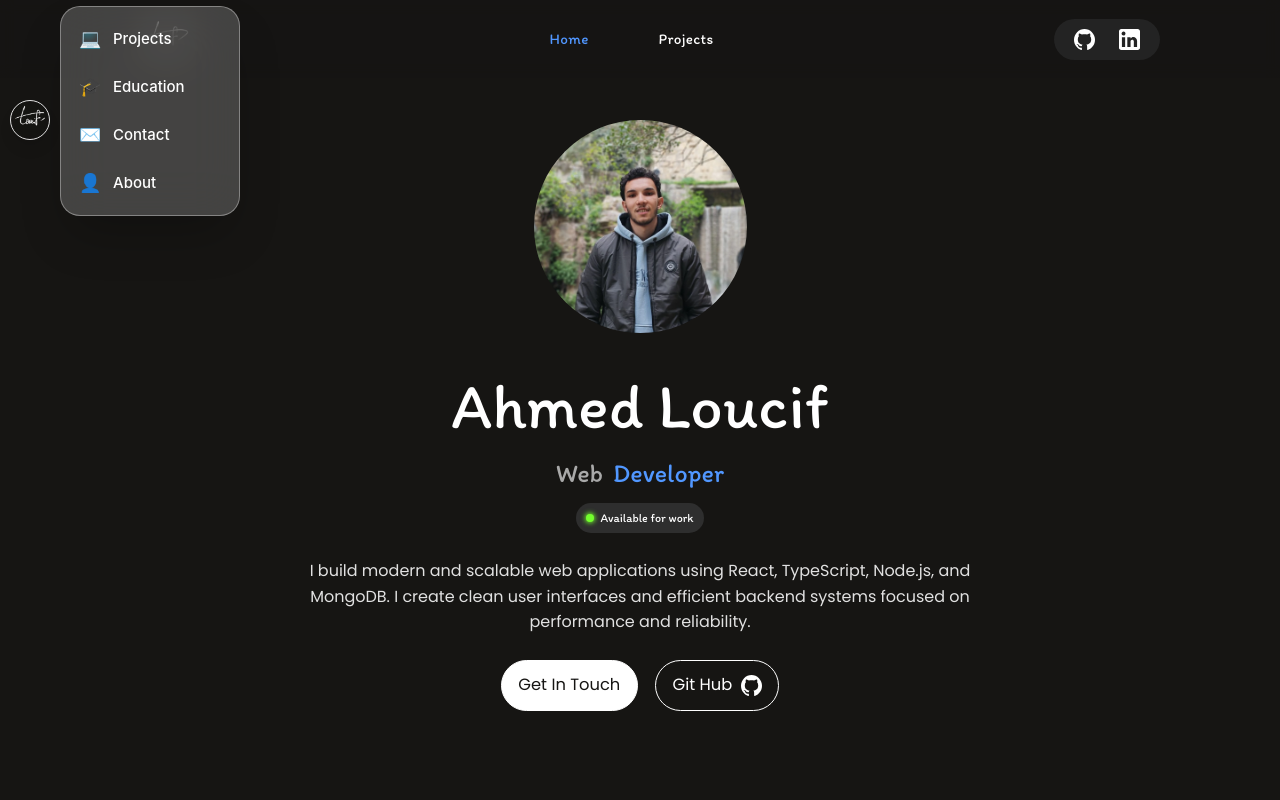
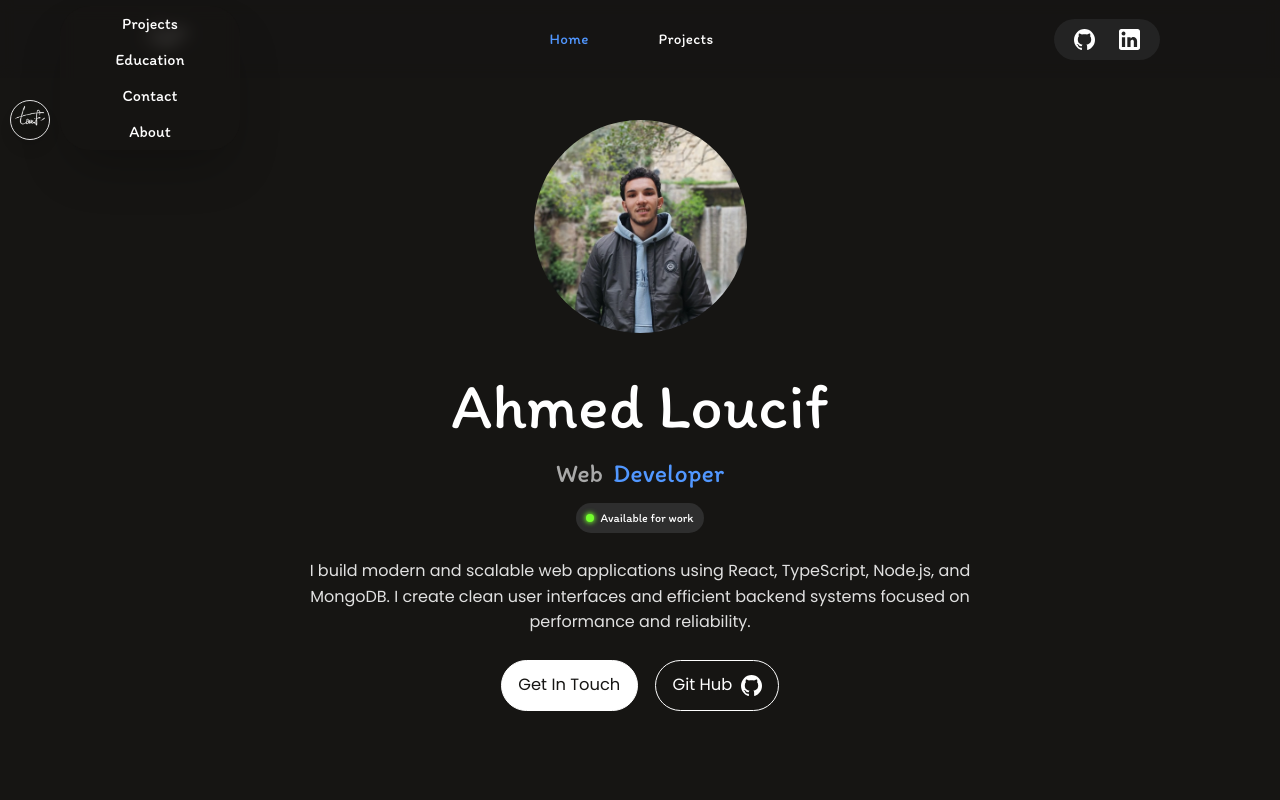
Before and after one commit to lo-ucif/lo__ucif-portfolio, a React (Vite) app: page / in a window 1280 px wide. Both pictures are taken after a click on the element 30 px from the left and 120 px from the top of the page. Shown: the top 800 px of the page. Built offline with nearby package versions, Linux system fonts and the light colour scheme; a web font is replaced by a local one.

Commit message:
quick ball 3 test

```diff
--- a/src/components/FloatingBubble.tsx
+++ b/src/components/FloatingBubble.tsx
@@ -12,10 +12,10 @@ const SIZE = 40;
 type Side = "left" | "right";
 
 const MENU = [
-  { icon: "💻", label: "Projects" },
-  { icon: "🎓", label: "Education" },
-  { icon: "✉️", label: "Contact" },
-  { icon: "👤", label: "About" },
+  { label: "Projects" },
+  { label: "Education" },
+  { label: "Contact" },
+  { label: "About" },
 ];
 
 const CARD_W = 180;
@@ -27,7 +27,12 @@ const CARD_H = MENU.length * ITEM_H + CARD_PADDING;
 const getSaved = (): { side: Side; y: number } => {
   try {
     const saved = localStorage.getItem("bubble-pos");
-    if (saved) return JSON.parse(saved);
+    if (saved) {
+      const parsed = JSON.parse(saved);
+      const maxY = window.innerHeight - SIZE - 10;
+      parsed.y = Math.max(10, Math.min(parsed.y, maxY));
+      return parsed;
+    }
   } catch {
     print();
   }
@@ -65,9 +70,8 @@ const FloatingBubble = () => {
 
   return (
     <>
-      {/* ── Ball ── */}
       <motion.div
-        drag // ✅ no "x"/"y" restriction — free drag
+        drag
         dragMomentum={false}
         dragElastic={0}
         dragConstraints={{
@@ -76,7 +80,6 @@ const FloatingBubble = () => {
           right: window.innerWidth - SIZE - 10,
           bottom: window.innerHeight - SIZE - 10,
         }}
-        // ✅ cursor grabbing must be here, not in Tailwind
         whileDrag={{ scale: 1.08, cursor: "grabbing" }}
         onDragStart={() => {
           dragMoved.current = false;
@@ -85,13 +88,17 @@ const FloatingBubble = () => {
         onDrag={() => {
           dragMoved.current = true;
         }}
-        onDragEnd={(_, info) => {
+        onDragEnd={() => {
           const w = window.innerWidth;
           const h = window.innerHeight;
-          const newSide: Side = info.point.x < w / 2 ? "left" : "right";
+
+          // ✅ read directly from motion values — zero scroll involvement
+          const currentX = x.get();
+          const currentY = y.get();
+
+          const newSide: Side = currentX < w / 2 ? "left" : "right";
           const snapX = newSide === "left" ? 10 : w - SIZE - 10;
-          let newY = info.point.y - SIZE / 2;
-          newY = Math.max(10, Math.min(newY, h - SIZE - 10));
+          const newY = Math.max(10, Math.min(currentY, h - SIZE - 10));
 
           animate(x, snapX, { type: "spring", stiffness: 400, damping: 30 });
           animate(y, newY, { type: "spring", stiffness: 400, damping: 30 });
@@ -112,30 +119,25 @@ const FloatingBubble = () => {
           y,
           width: SIZE,
           height: SIZE,
-          // ✅ touchAction here in style is what actually stops scroll hijack
           touchAction: "none",
-          // ✅ zIndex must be inline for stacking to work reliably
           zIndex: 9999,
           cursor: "grab",
         }}
-        // ✅ NO overflow-hidden — it blocks pointer events on PC
         className="flex items-center justify-center border rounded-full shadow-lg select-none bg-[#161513]/40 p-1 backdrop-blur"
       >
-        {/* ✅ image sized manually, not via overflow-hidden on parent */}
         <img
           src={img}
-          draggable={false} // ✅ prevents browser native image drag fighting Framer
+          draggable={false}
           style={{
             width: SIZE,
             height: SIZE,
             borderRadius: "50%",
             objectFit: "cover",
-            pointerEvents: "none", // ✅ image must not capture pointer events
+            pointerEvents: "none",
           }}
         />
       </motion.div>
 
-      {/* ── Glass Card Menu ── */}
       <AnimatePresence>
         {open && (
           <motion.div
@@ -152,7 +154,7 @@ const FloatingBubble = () => {
               zIndex: 9998,
               transformOrigin: side === "left" ? "left center" : "right center",
             }}
-            className="rounded-[20px] bg-white/20 backdrop-blur-xl border border-white/35 shadow-2xl py-2"
+            className="rounded-[30px] bg-[#161513]/60 backdrop-blur shadow-2xl"
           >
             {MENU.map((item, i) => (
               <motion.button
@@ -171,9 +173,8 @@ const FloatingBubble = () => {
                 }}
                 whileHover={{ backgroundColor: "rgba(255,255,255,0.15)" }}
                 whileTap={{ scale: 0.97 }}
-                className="flex items-center gap-3 w-full px-[18px] py-[10px] bg-transparent border-none cursor-pointer text-white text-[15px] font-medium text-left"
+                className="flex items-center justify-center gap-1 w-full px-0.5 py-1.5 bg-transparent border-none cursor-pointer text-white font-['Itim']"
               >
-                <span className="text-lg">{item.icon}</span>
                 <span>{item.label}</span>
               </motion.button>
             ))}
```
